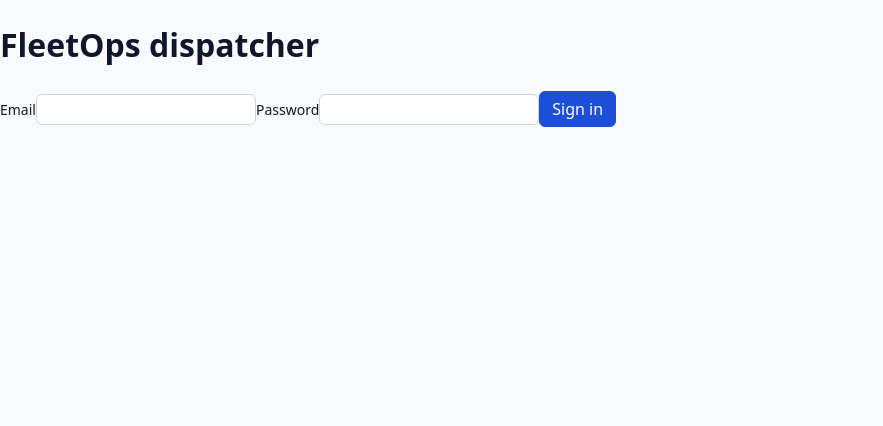
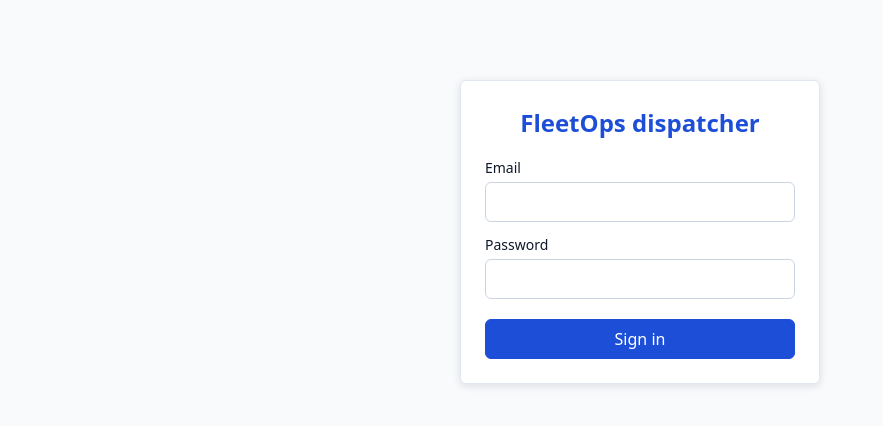
Before and after one commit to 38AI61/fleetops, a React (Vite) app in the folder apps/web/: page /login in a window 1280 px wide. Shown: the top 426 px of the page, without its empty margins (0-883 px from the left). Built offline with nearby package versions, Linux system fonts and the light colour scheme; no server answers.

Commit message:
Style login page

```diff
--- a/apps/web/src/styles.css
+++ b/apps/web/src/styles.css
@@ -280,3 +280,48 @@ tbody tr:hover {
 .new-job-form {
   width: 340px;
 }
+
+/* login: centered card with a branded header */
+.login {
+  box-sizing: border-box;
+  max-width: 360px;
+  margin: 10vh auto 0;
+  padding: var(--space-5);
+  background: var(--color-surface);
+  border: 1px solid var(--color-border);
+  border-radius: var(--radius);
+  box-shadow: var(--shadow-card);
+}
+
+.login h1 {
+  margin: 0 0 var(--space-4);
+  font-size: var(--text-xl);
+  font-weight: 700;
+  color: var(--color-accent);
+  text-align: center;
+}
+
+.login form {
+  display: flex;
+  flex-direction: column;
+  gap: var(--space-3);
+}
+
+.login label {
+  display: flex;
+  flex-direction: column;
+  gap: var(--space-1);
+  font-weight: 500;
+}
+
+.login input {
+  width: 100%;
+  box-sizing: border-box;
+  min-height: 40px;
+}
+
+.login button[type="submit"] {
+  width: 100%;
+  min-height: 40px;
+  margin-top: var(--space-2);
+}
```
